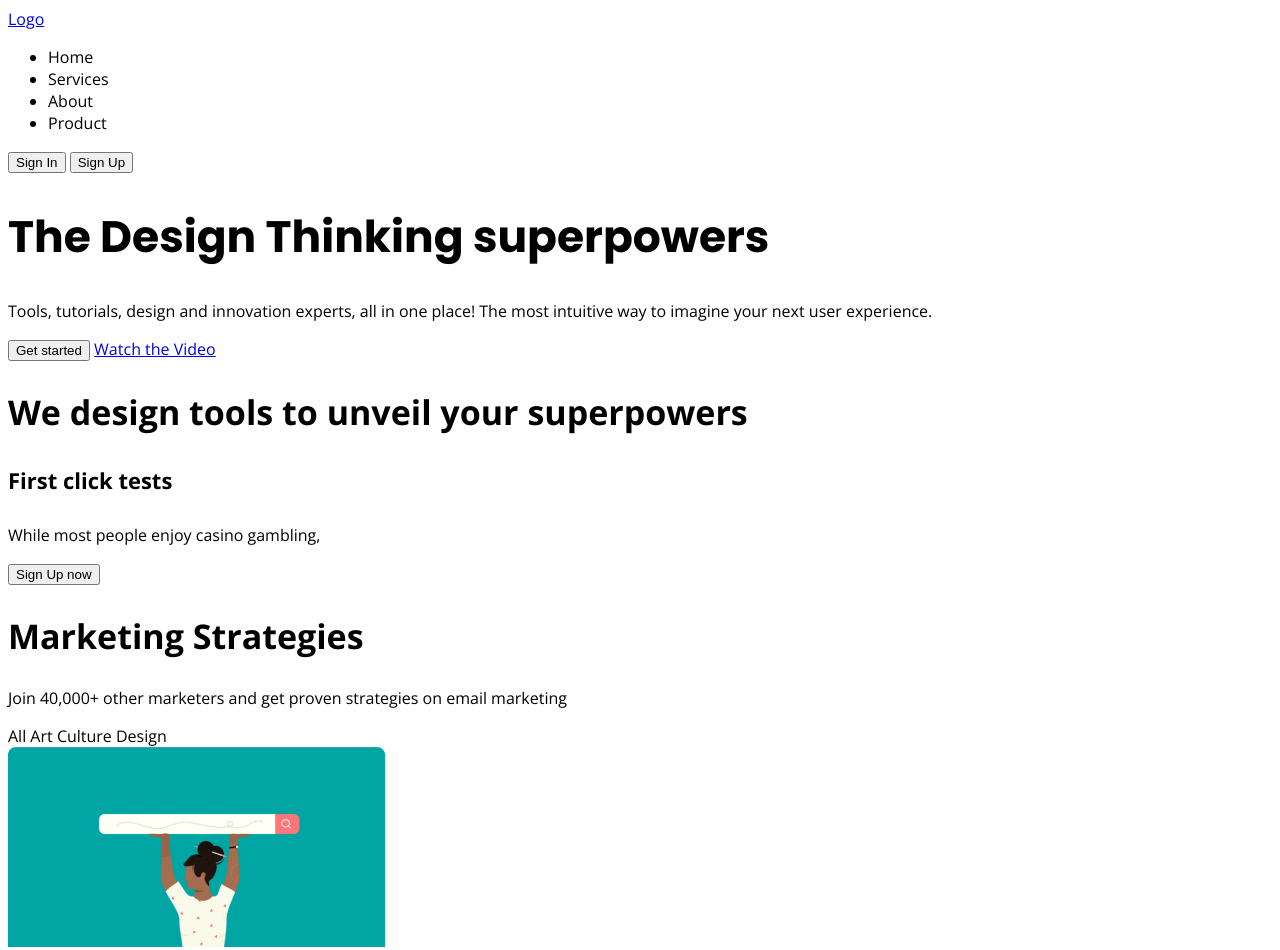
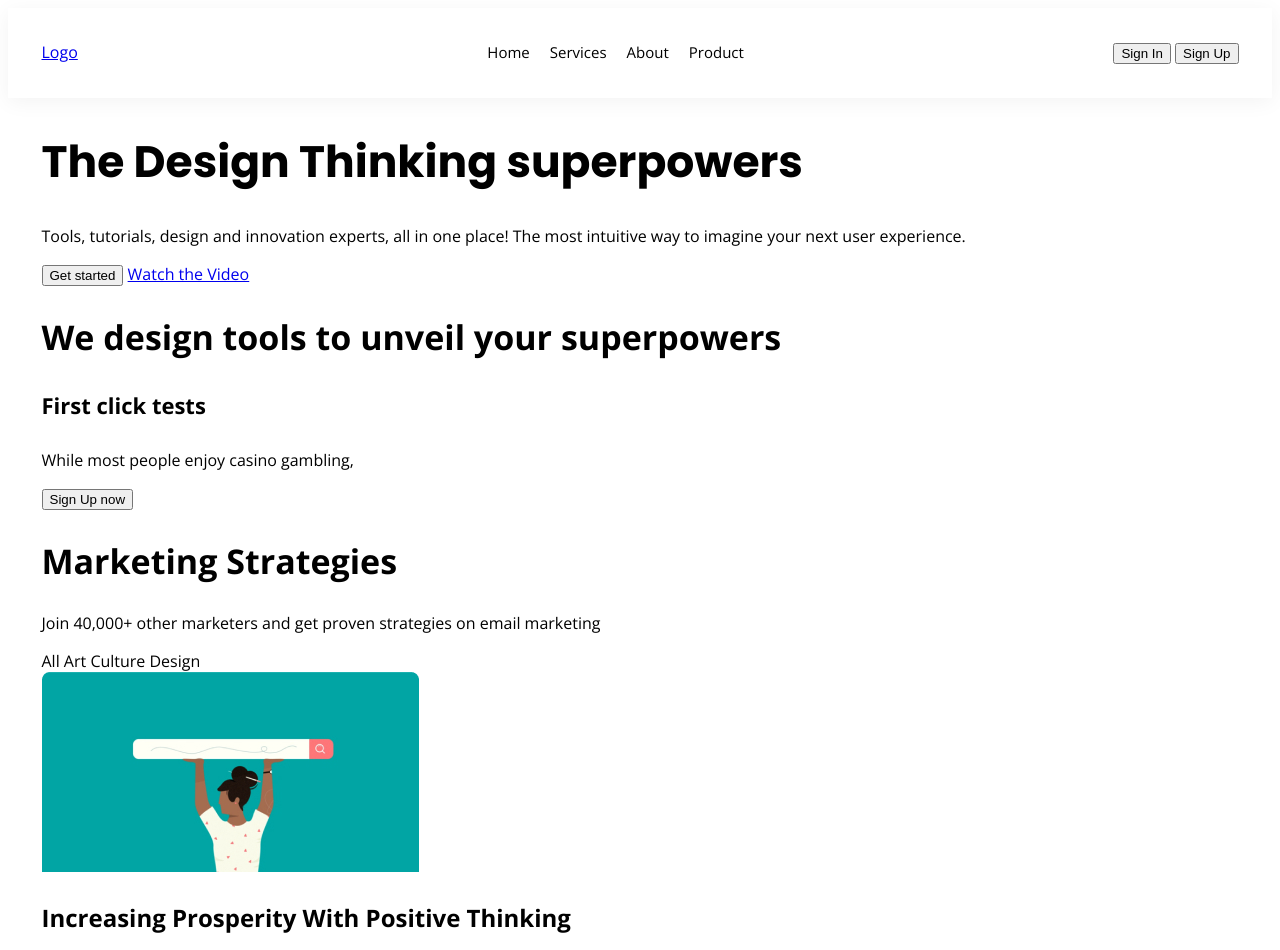
Before and after one commit to SergiiOz/friday-live-coding, a website: page index.html in a window 1280 px wide. Shown: the top 950 px of the page. Drawn offline with nearby package versions, Linux system fonts and the light colour scheme; files that its build step writes are made by us from their sources.

Commit message:
feat: add syle _header

```diff
--- a/index.html
+++ b/index.html
@@ -11,19 +11,19 @@
             href="https://fonts.googleapis.com/css2?family=Open+Sans:wght@400;700&family=Poppins:wght@400;700&display=swap"
             rel="stylesheet"
         />
-        <link rel="stylesheet" href="./style.css" />
+        <link rel="stylesheet" href="./style/css/style.css" />
     </head>
     <body>
         <!-- HEADER -->
         <header class="header">
-            <div class="wrapper">
+            <div class="wrapper header__wrapper">
                 <a href="#" class="logo">Logo</a>
                 <nav class="header__navigation">
                     <ul class="navigation">
-                        <li>Home</li>
-                        <li>Services</li>
-                        <li>About</li>
-                        <li>Product</li>
+                        <li class="navigation__link">Home</li>
+                        <li class="navigation__link">Services</li>
+                        <li class="navigation__link">About</li>
+                        <li class="navigation__link">Product</li>
                     </ul>
                 </nav>
                 <div class="header__buttons">
--- /dev/null
+++ b/style/sass/component/_contact-us.scss
@@ -0,0 +1,3 @@
+.contact-us {
+    background-color: $color-background;
+}
--- /dev/null
+++ b/style/sass/layouts/_header.scss
@@ -0,0 +1,22 @@
+.header {
+    padding: 15px 0 17px 0;
+    box-shadow: 0px 4px 20px 0px #0000000d;
+}
+
+.header__wrapper {
+    display: flex;
+    align-items: center;
+    justify-content: space-between;
+}
+
+.navigation {
+    display: flex;
+    font-size: 1.5rem;
+    line-height: 2.8rem;
+
+    &__link {
+        list-style: none;
+        padding: 0 10px;
+        cursor: pointer;
+    }
+}
--- /dev/null
+++ b/style/sass/layouts/_wrapper.scss
@@ -0,0 +1,4 @@
+.wrapper {
+    max-width: $content-width;
+    margin: 0 auto;
+}
--- a/style/sass/style.scss
+++ b/style/sass/style.scss
@@ -1,2 +1,7 @@
 @import './abstracts/variables';
 @import './base/base';
+@import './layouts/wrapper';
+@import './layouts/header';
+
+/*components*/
+@import './component/contact-us';
```
Also changed, not shown: style/css/style.css, 1 other file.
